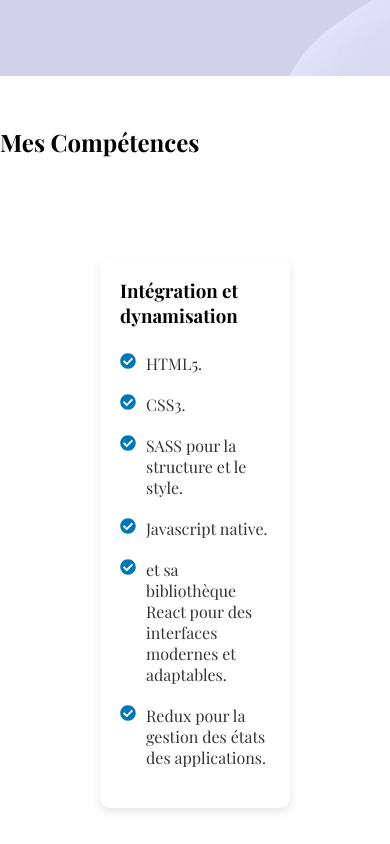
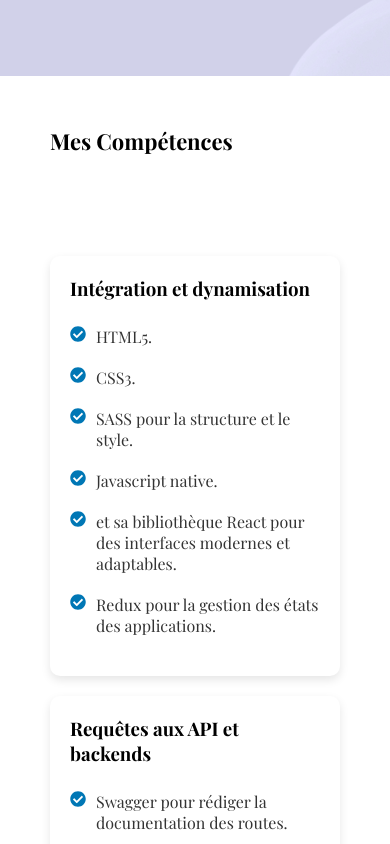
Before and after one commit to jeff397/portfolio, a React (Vite) app in the folder portfolio/: page / in a window 390 px wide. Shown: the part 1900-2744 px from the top of the page. Built offline with nearby package versions, Linux system fonts and the light colour scheme; a web font is replaced by a local one.

Commit message:
mise en place des médias quieries

```diff
--- a/portfolio/src/components/Skills/Skills.jsx
+++ b/portfolio/src/components/Skills/Skills.jsx
@@ -1,7 +1,7 @@
 import React, { useEffect, useState } from "react";
 import "./skills.css";
 import skillsData from "../../Data/skills.json";
-import { FaCheckCircle } from "react-icons/fa"; // Importer une icône de FontAwesome
+import { FaCheckCircle } from "react-icons/fa";
 
 function Skills() {
   const [skills, setSkills] = useState([]);
--- a/portfolio/src/components/Skills/skills.css
+++ b/portfolio/src/components/Skills/skills.css
@@ -1,5 +1,6 @@
 #skills {
   scroll-margin-top: 150px;
+  margin: 0 50px;
 }
 
 .skills-title {
@@ -52,3 +53,21 @@
   object-fit: contain;
   flex-shrink: 0;
 }
+
+@media screen and (max-width: 1200px) {
+  .skills-title {
+    font-size: 22px;
+  }
+}
+
+@media screen and (max-width: 768px) {
+  .skills-container {
+    gap: 20px;
+    padding: 100px 0;
+  }
+
+  .skill-card {
+    max-width: 100%;
+    flex: 1 1 100%;
+  }
+}
```
